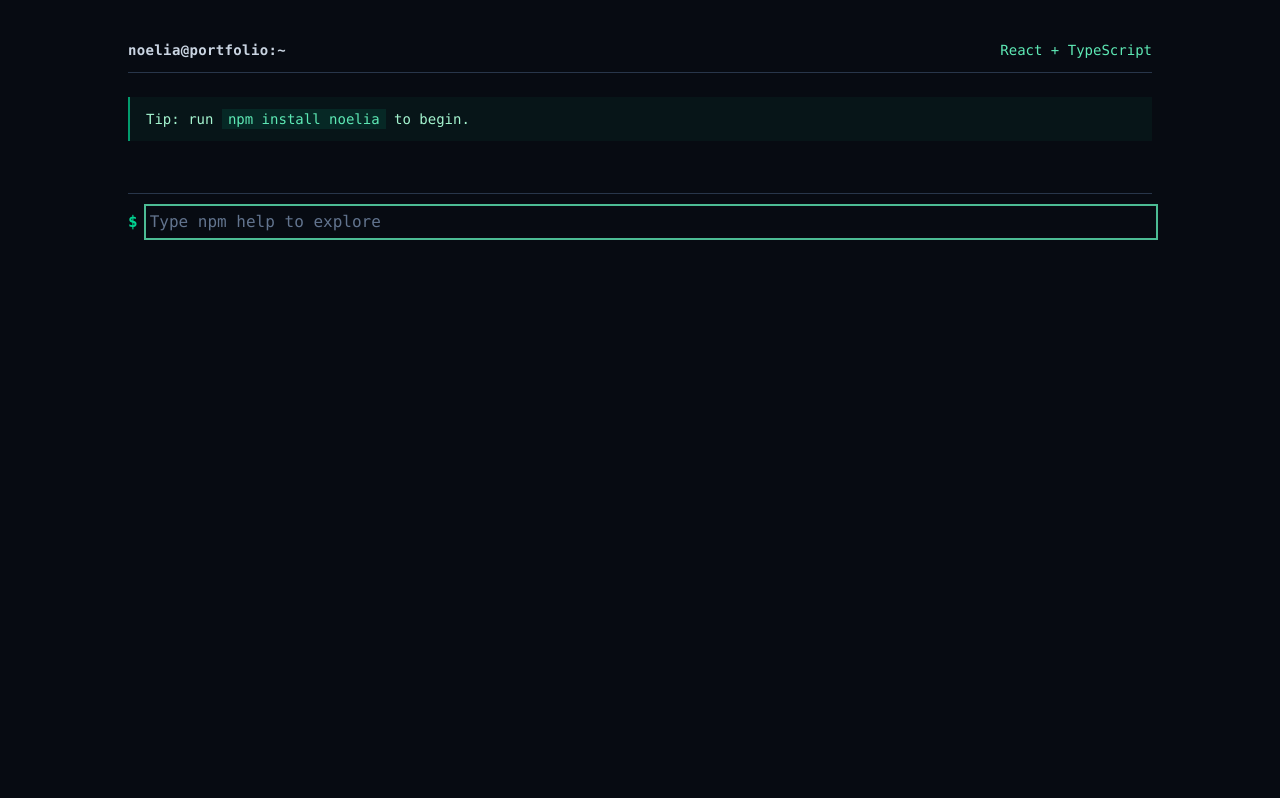
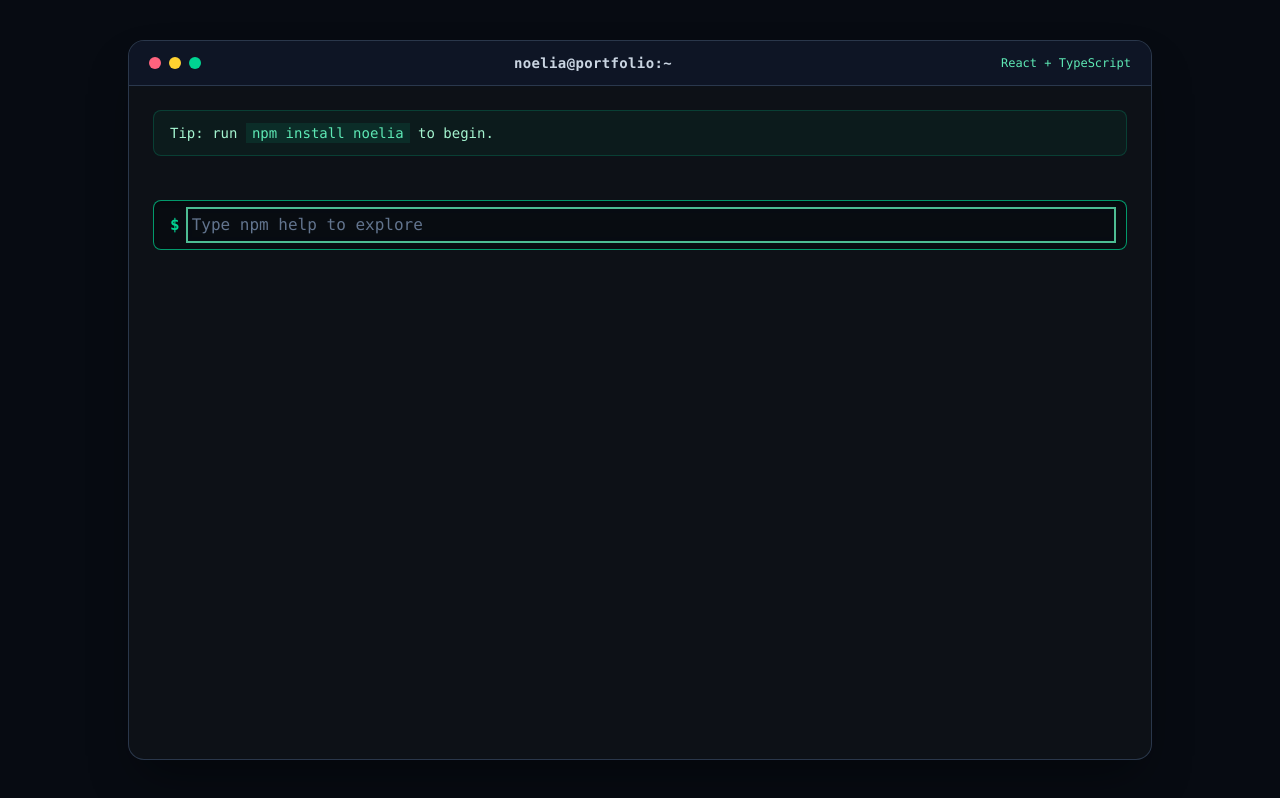
Before and after one commit to NoeliaPMarin/NPMresume, a React (Vite) app: page / in a window 1280 px wide. Built offline with nearby package versions, Linux system fonts and the light colour scheme.

Commit message:
style: add modern terminal theme

```diff
--- a/src/components/CommandHistory.tsx
+++ b/src/components/CommandHistory.tsx
@@ -53,7 +53,7 @@ function CommandHistory({
   return (
     <>
       {commandHistory.length === 0 && !isInstalled && (
-        <p className="mb-5 border-l-2 border-emerald-400/70 bg-emerald-400/5 px-4 py-3 text-sm text-emerald-200">
+        <p className="mb-5 rounded-lg border border-emerald-400/20 bg-emerald-400/5 px-4 py-3 text-sm text-emerald-200">
           Tip: run{' '}
           <code className="bg-emerald-400/10 px-1.5 py-0.5 text-emerald-300">
             npm install noelia
@@ -73,7 +73,7 @@ function CommandHistory({
         {commandHistory.map((entry, index) => {
           if (entry.type === 'about') {
             return (
-              <section key={index} className="mb-6 space-y-4 border-l-2 border-emerald-400/60 bg-slate-900/30 px-4 py-3 sm:px-5 sm:py-4">
+              <section key={index} className="mb-6 space-y-4 rounded-xl border border-slate-700/80 bg-slate-900/40 p-4 sm:p-5">
                 <div>
                   <h1 className="text-xl font-bold text-emerald-300">
                     {entry.content.intro.name}
--- a/src/components/CommandInput.tsx
+++ b/src/components/CommandInput.tsx
@@ -18,7 +18,7 @@ function CommandInput({
   return (
     <form
       onSubmit={onSubmit}
-      className="mt-8 flex min-w-0 items-center gap-2 border-t border-slate-700/80 pt-4 sm:gap-3"
+      className="mt-6 flex min-w-0 items-center gap-2 rounded-lg border border-slate-700 bg-[#080c11] px-4 py-3 shadow-inner shadow-black/30 transition-colors focus-within:border-emerald-400/70 sm:gap-3"
       aria-label="Command entry form"
     >
       <span aria-hidden="true" className="shrink-0 font-bold text-emerald-400">
--- a/src/components/ContactOutput.tsx
+++ b/src/components/ContactOutput.tsx
@@ -6,7 +6,7 @@ type ContactOutputProps = {
 
 function ContactOutput({ contact }: ContactOutputProps) {
   return (
-    <section className="mb-6 border-l-2 border-cyan-300/60 bg-slate-900/30 px-4 py-3 sm:px-5 sm:py-4">
+    <section className="mb-6 rounded-xl border border-slate-700/80 bg-slate-900/40 p-4 sm:p-5">
       <div>
         <h1 className="mb-3 text-xl font-bold text-emerald-300">Contact Information</h1>
         <div className="min-w-0 space-y-2 text-slate-300">
--- a/src/components/ProjectList.tsx
+++ b/src/components/ProjectList.tsx
@@ -8,7 +8,7 @@ function ProjectList({ projects }: ProjectListProps) {
   return (
     <section className="mb-6 space-y-4">
       {projects.map((project) => (
-        <article key={project.id} className="space-y-3 border-l-2 border-cyan-300/60 bg-slate-900/30 px-4 py-3 sm:px-5 sm:py-4">
+        <article key={project.id} className="space-y-3 rounded-xl border border-slate-700/80 bg-slate-900/40 p-4 sm:p-5">
           <div>
             <h2 className="font-bold text-emerald-300">{project.title}</h2>
             <p className="text-sm text-slate-400">{project.role}{project.company && ` · ${project.company}`}</p>
--- a/src/components/Terminal.tsx
+++ b/src/components/Terminal.tsx
@@ -99,18 +99,23 @@ const handleSubmit = (event: SubmitEvent<HTMLFormElement>) => {
   return (
     <main className="min-h-screen overflow-x-hidden bg-[#070b12] px-4 py-6 font-mono text-slate-200 sm:px-6 lg:px-8 lg:py-10">
       <section
-        className="mx-auto flex min-h-[calc(100vh-3rem)] w-full min-w-0 max-w-5xl flex-col lg:min-h-[calc(100vh-5rem)]"
+        className="mx-auto flex min-h-[calc(100vh-3rem)] w-full min-w-0 max-w-5xl flex-col overflow-hidden rounded-2xl border border-slate-700/80 bg-[#0d1117] shadow-2xl shadow-black/40 lg:min-h-[calc(100vh-5rem)]"
         aria-label="Interactive portfolio terminal"
         aria-busy={isInstalling}
       >
-        <div className="mb-6 flex items-center justify-between border-b border-slate-700/80 pb-3 text-xs sm:text-sm">
-          <p className="min-w-0 truncate font-semibold tracking-wide text-slate-300">
+        <header className="flex items-center justify-between border-b border-slate-700/80 bg-slate-900/70 px-4 py-3 sm:px-5">
+          <div className="flex items-center gap-2" aria-hidden="true">
+            <span className="h-3 w-3 rounded-full bg-rose-400" />
+            <span className="h-3 w-3 rounded-full bg-amber-300" />
+            <span className="h-3 w-3 rounded-full bg-emerald-400" />
+          </div>
+          <p className="min-w-0 truncate text-xs font-semibold tracking-wide text-slate-300 sm:text-sm">
             noelia@portfolio:~
           </p>
-          <span className="ml-4 hidden shrink-0 text-emerald-300 sm:block">React + TypeScript</span>
-        </div>
+          <span className="ml-4 hidden shrink-0 text-xs text-emerald-300 sm:block">React + TypeScript</span>
+        </header>
 
-        <div className="flex flex-1 flex-col">
+        <div className="flex flex-1 flex-col p-4 sm:p-6">
           <CommandHistory
             commandHistory={commandHistory}
             isInstalled={isInstalled}
```
